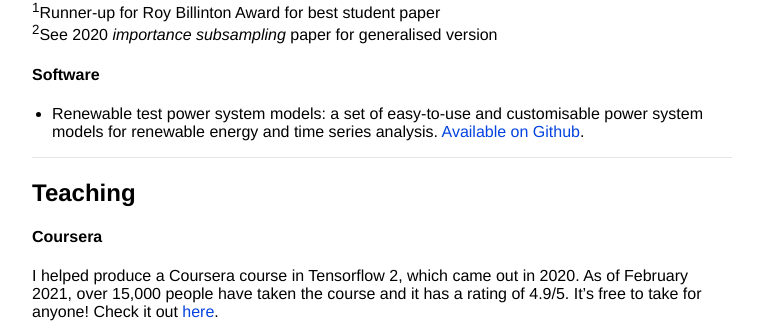
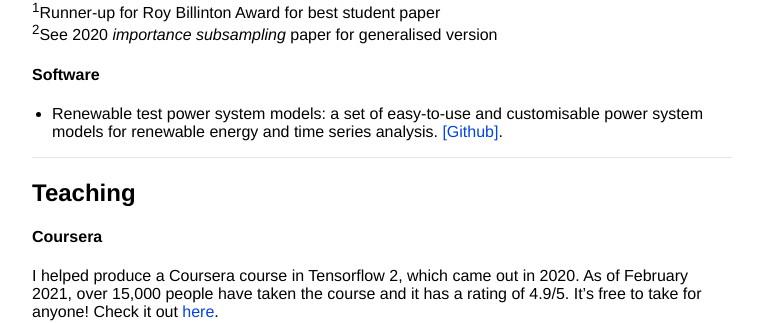
Before and after one commit to ahilbers/ahilbers.github.io, a Jekyll site: the page built from research.md, in a window 1280 px wide. Shown: the part 867-1190 px from the top of the page, without its empty margins (258-1021 px from the left). Built offline with Jekyll 4.4.1, drawn with Linux system fonts in a browser that asks for light colours; our own code applies the rules of GitHub Pages for plain Markdown files.

Commit message:
update research.md

```diff
--- a/research.md
+++ b/research.md
@@ -43,7 +43,7 @@ See [Google Scholar page](https://scholar.google.com/citations?user=SqSbcwQAAAAJ
 
 #### Software
 
-* Renewable test power system models: a set of easy-to-use and customisable power system models for renewable energy and time series analysis. [Available on Github](https://github.com/ahilbers/renewable_test_PSMs).
+* Renewable test power system models: a set of easy-to-use and customisable power system models for renewable energy and time series analysis. [[Github]](https://github.com/ahilbers/renewable_test_PSMs).
 
 
 ---
```
